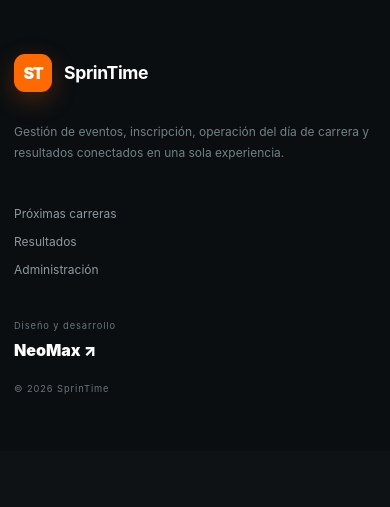
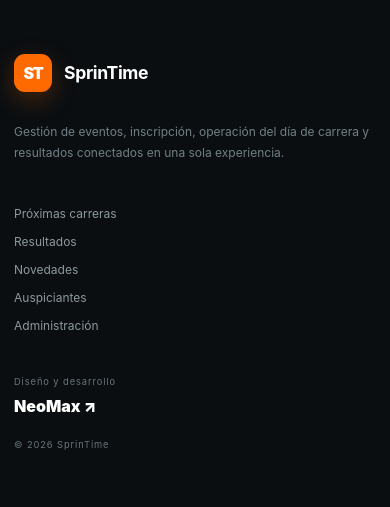
Before and after one commit to maxi83/sistema-sprintime-cu-ado-2026, an ASP.NET Core app: page / in a window 390 px wide. Shown: the part 3631-4138 px from the top of the page. Before the commit the page ends 4025 px from the top, so only its background shows below. Run offline with ASP.NET Core 8, Linux system fonts and the light colour scheme; the project's own start-up code is not run, and a stand-in starts its controllers and pages.

Commit message:
feat: add community navigation, admin links and responsive card styles

```diff
--- a/Views/Shared/_Layout.cshtml
+++ b/Views/Shared/_Layout.cshtml
@@ -24,6 +24,8 @@
             <button class="nav-toggle" type="button" data-nav-toggle aria-label="Abrir menú"><span></span><span></span><span></span></button>
             <nav class="main-nav" data-nav>
                 <a asp-controller="Events" asp-action="Index">Carreras</a>
+                <a asp-controller="Community" asp-action="News">Novedades</a>
+                <a asp-controller="Community" asp-action="Sponsors">Auspiciantes</a>
                 <a asp-controller="Results" asp-action="Latest">Últimos resultados</a>
                 @if (social?.RankingEnabled == true) { <a asp-controller="Ranking" asp-action="Index">Ranking</a> }
 
@@ -59,6 +61,8 @@
             <div class="footer-links">
                 <a asp-controller="Events" asp-action="Index">Próximas carreras</a>
                 <a asp-controller="Results" asp-action="Index">Resultados</a>
+                <a asp-controller="Community" asp-action="News">Novedades</a>
+                <a asp-controller="Community" asp-action="Sponsors">Auspiciantes</a>
 
                 <a asp-controller="Account" asp-action="Login">Administración</a>
                 @if (social?.FacebookEnabled == true && !string.IsNullOrWhiteSpace(social.FacebookUrl)) { <a href="@social.FacebookUrl" target="_blank" rel="noopener noreferrer" aria-label="Facebook"><span class="social-mark social-fb" aria-hidden="true">f</span> Facebook</a> }
```
